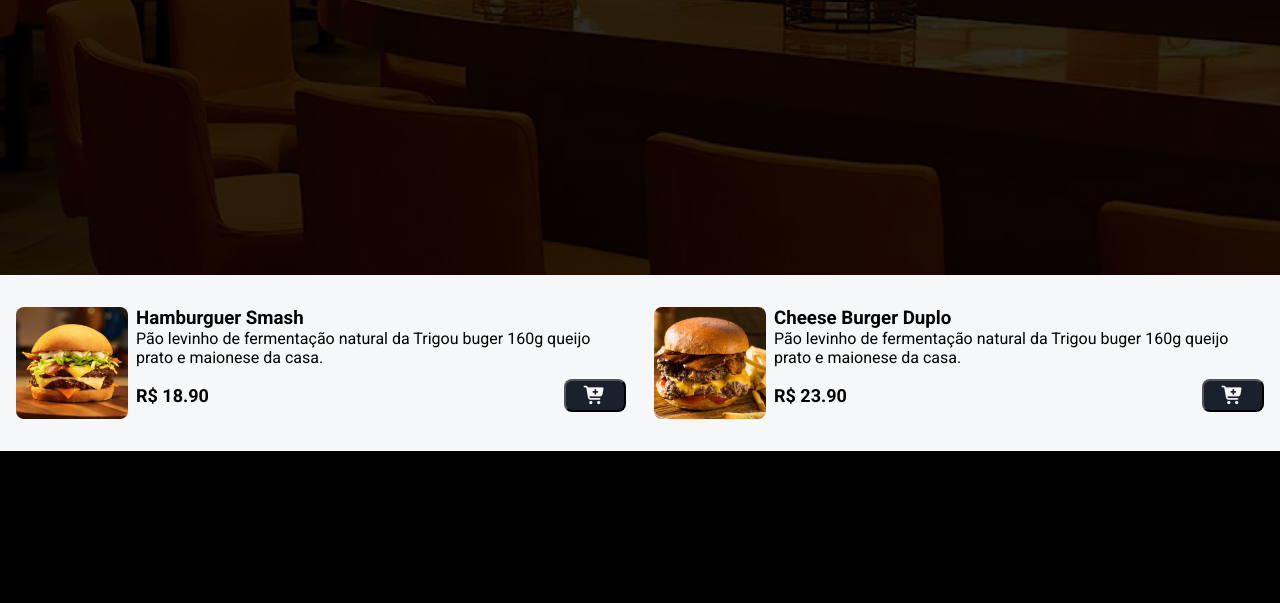
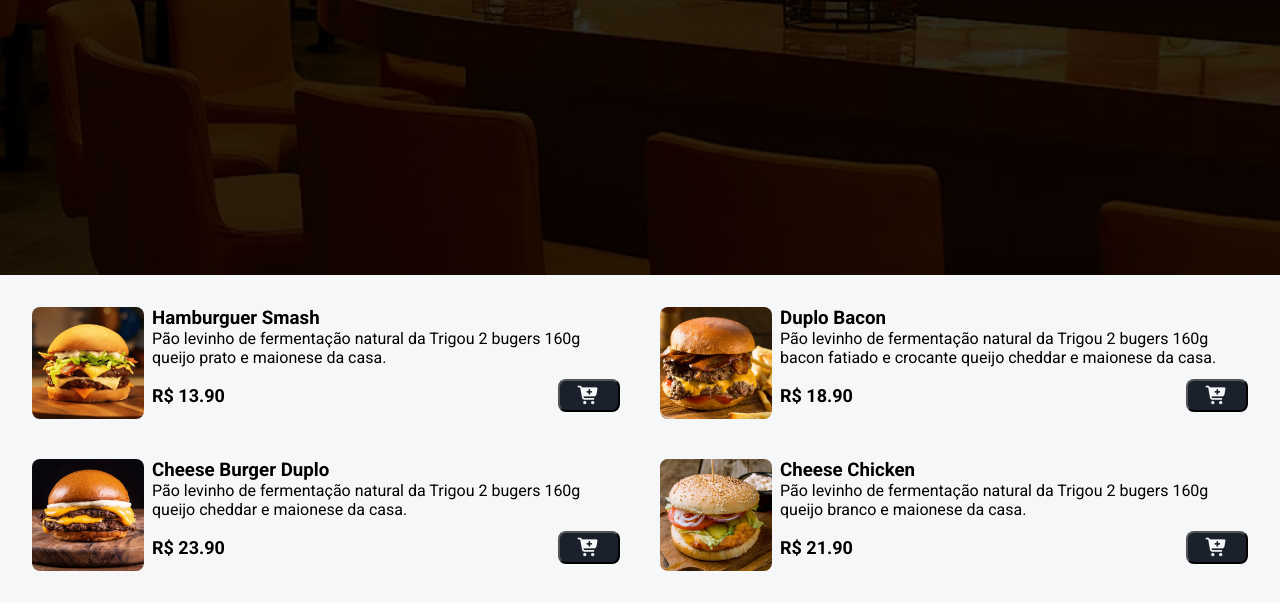
Before and after one commit to Arvicxz/Dev-Smash, a plain HTML site: page index.html in a window 1280 px wide. Shown: the part 525-1128 px from the top of the page. Before the commit the page ends 976 px from the top, so only its background shows below. Drawn offline with Linux system fonts and the light colour scheme.

Commit message:
Feat: alerações de texto e mudança do css

```diff
--- a/css/style.css
+++ b/css/style.css
@@ -81,10 +81,9 @@ body {
 
 .grid {
     display: grid;
-    flex-direction: column;
     align-items: center;
     background-color: var(--white);
-    padding: 2rem 1rem;
+    padding: 1rem;
     gap: 1.75rem;
     grid-template-columns: 1fr;
     margin-left: auto;
@@ -94,7 +93,14 @@ body {
 
 @media (min-width: 762px) {
     .grid {
-        grid-template-columns: repeat(2, minmax(0,1fr));
+        grid-template-columns: repeat(2, minmax(0, 1fr));
+        padding: 2rem;
+    }
+}
+
+@media (min-width: 1024px) {
+    .grid {
+        gap: 2.5rem;
     }
 }
 
--- a/index.html
+++ b/index.html
@@ -25,7 +25,7 @@
       </div>
     </header>
 
-    <div id="menu" class="container">
+    <div id="menu">
       <main class="grid">
         <div class="item">
           <img src="./assets/img/hamb-1.png" alt="Hamburguer Smash" />
@@ -33,8 +33,31 @@
           <div class="text">
             <h3>Hamburguer Smash</h3>
             <p>
-              Pão levinho de fermentação natural da Trigou buger 160g queijo
+              Pão levinho de fermentação natural da Trigou 2 bugers 160g queijo
               prato e maionese da casa.
+            </p>
+
+            <div class="price">
+              <p>R$ 13.90</p>
+              <button
+                class="cart-btn"
+                data-name="Hamburguer Smash"
+                data-price="13.90"
+              >
+                <i class="fa fa-cart-plus"></i>
+              </button>
+            </div>
+          </div>
+        </div>
+
+        <div class="item">
+          <img src="./assets/img/hamb-2.png" alt="Duplo Bacon" />
+
+          <div class="text">
+            <h3>Duplo Bacon</h3>
+            <p>
+              Pão levinho de fermentação natural da Trigou 2 bugers 160g bacon fatiado e crocante queijo
+              cheddar e maionese da casa.
             </p>
 
             <div class="price">
@@ -51,13 +74,13 @@
         </div>
 
         <div class="item">
-          <img src="./assets/img/hamb-2.png" alt="Cheese Burger Duplo" />
+          <img src="./assets/img/hamb-3.png" alt="Cheese Burger Duplo" />
 
           <div class="text">
             <h3>Cheese Burger Duplo</h3>
             <p>
-              Pão levinho de fermentação natural da Trigou buger 160g queijo
-              prato e maionese da casa.
+              Pão levinho de fermentação natural da Trigou 2 bugers 160g queijo
+              cheddar e maionese da casa.
             </p>
 
             <div class="price">
@@ -65,7 +88,30 @@
               <button
                 class="cart-btn"
                 data-name="Hamburguer Smash"
-                data-price="13.90"
+                data-price="23.90"
+              >
+                <i class="fa fa-cart-plus"></i>
+              </button>
+            </div>
+          </div>
+        </div>
+
+        <div class="item">
+          <img src="./assets/img/hamb-4.png" alt="Cheese chicken" />
+
+          <div class="text">
+            <h3>Cheese Chicken</h3>
+            <p>
+              Pão levinho de fermentação natural da Trigou 2 bugers 160g queijo
+              branco e maionese da casa.
+            </p>
+
+            <div class="price">
+              <p>R$ 21.90</p>
+              <button
+                class="cart-btn"
+                data-name="Hamburguer Smash"
+                data-price="21.90"
               >
                 <i class="fa fa-cart-plus"></i>
               </button>
```
